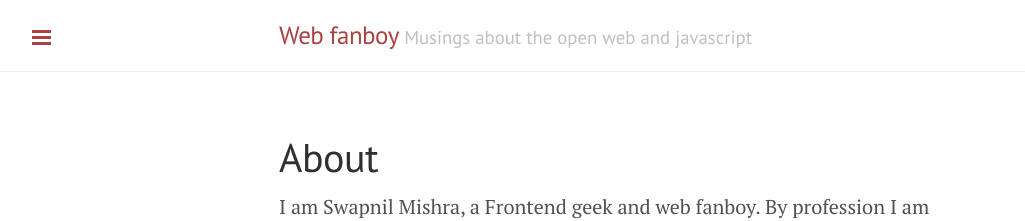
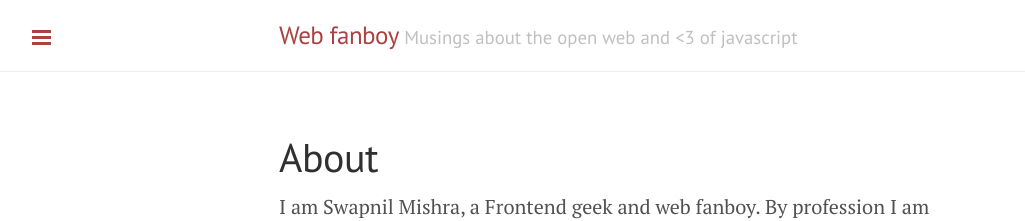
Before and after one commit to swapnilmishra/swapnilmishra.github.io, a Jekyll site: the page built from about.md, in a window 1280 px wide. Shown: the top 221 px of the page, without its empty margins (1-1026 px from the left). Built offline with Jekyll 4.4.1, drawn with Linux system fonts in a browser that asks for light colours; Markdown is read by kramdown in place of the engine named in the settings.

```diff
--- a/_config.yml
+++ b/_config.yml
@@ -7,8 +7,8 @@
 
 # Setup
 title:            Web fanboy
-tagline:          'Musings about the open web and javascript'
-description:      'This is a blog about web and javascript. I reside on twitter <a href="https://www.twitter.com/swapnil_mishra">@swapnil_mishra</a> and on github <a href="https://www.github.com/swapnilmishra">@swapnilmishra</a>. Do connect if you feel like interacting.'
+tagline:          'Musings about the open web and <3 of javascript'
+description:      'This is a blog about web and <3 of javascript. I reside on twitter <a href="https://www.twitter.com/swapnil_mishra">@swapnil_mishra</a> and on github <a href="https://www.github.com/swapnilmishra">@swapnilmishra</a>. Do connect if you feel like interacting.'
 url:              http://lanyon.getpoole.com
 
 author:
@@ -18,4 +18,4 @@
 paginate:         5
 
 # Gems
-gems : [jekyll-paginate]
+gems : [jekyll-paginate,jemoji]
```
